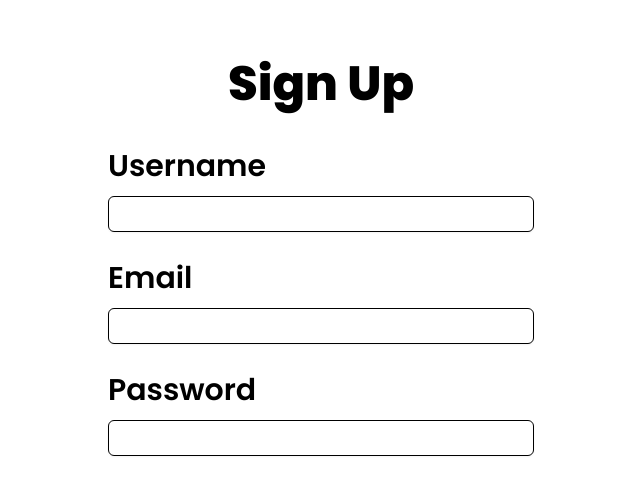
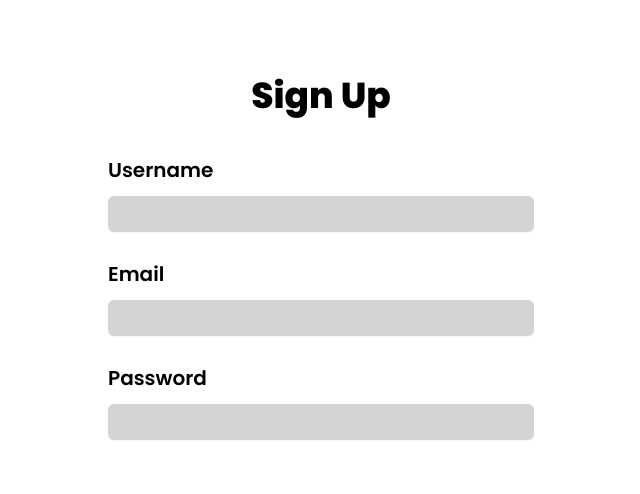
Before and after one commit to DG-CFL/cfl-frontend, a React (Vite) app: page /sign-up in a window 1280 px wide. Shown: the part 142-636 px from the top of the page, without its empty margins (319-959 px from the left). Built offline with nearby package versions, Linux system fonts and the light colour scheme.

Commit message:
Restyle input

```diff
--- a/src/components/ui/input.tsx
+++ b/src/components/ui/input.tsx
@@ -8,7 +8,7 @@
       type={type}
       data-slot="input"
       className={cn(
-        "file:text-foreground placeholder:text-muted-foreground selection:bg-primary selection:text-primary-foreground dark:bg-input/30 border-input h-9 w-full min-w-0 rounded-md border bg-transparent px-3 py-1 text-base shadow-xs transition-[color,box-shadow] outline-none file:inline-flex file:h-7 file:border-0 file:bg-transparent file:text-sm file:font-medium disabled:pointer-events-none disabled:cursor-not-allowed disabled:opacity-50 md:text-sm",
+        "file:text-foreground placeholder:text-muted-foreground selection:bg-primary selection:text-primary-foreground dark:bg-input/30 border-input h-9 w-full min-w-0 rounded-md bg-neutral-300 px-3 py-1 text-base shadow-xs transition-[color,box-shadow] outline-none file:inline-flex file:h-7 file:border-0 file:bg-transparent file:text-sm file:font-medium disabled:pointer-events-none disabled:cursor-not-allowed disabled:opacity-50 md:text-sm",
         "focus-visible:border-ring focus-visible:ring-ring/50 focus-visible:ring-[3px]",
         "aria-invalid:ring-destructive/20 dark:aria-invalid:ring-destructive/40 aria-invalid:border-destructive",
         className
--- a/src/styles.css
+++ b/src/styles.css
@@ -9,9 +9,9 @@
     @apply font-sans
   }
   h1 {
-    @apply text-5xl font-extrabold
+    @apply text-4xl font-extrabold
   }
   h2 {
-    @apply text-3xl font-semibold
+    @apply text-xl font-semibold
   }
 }
```
